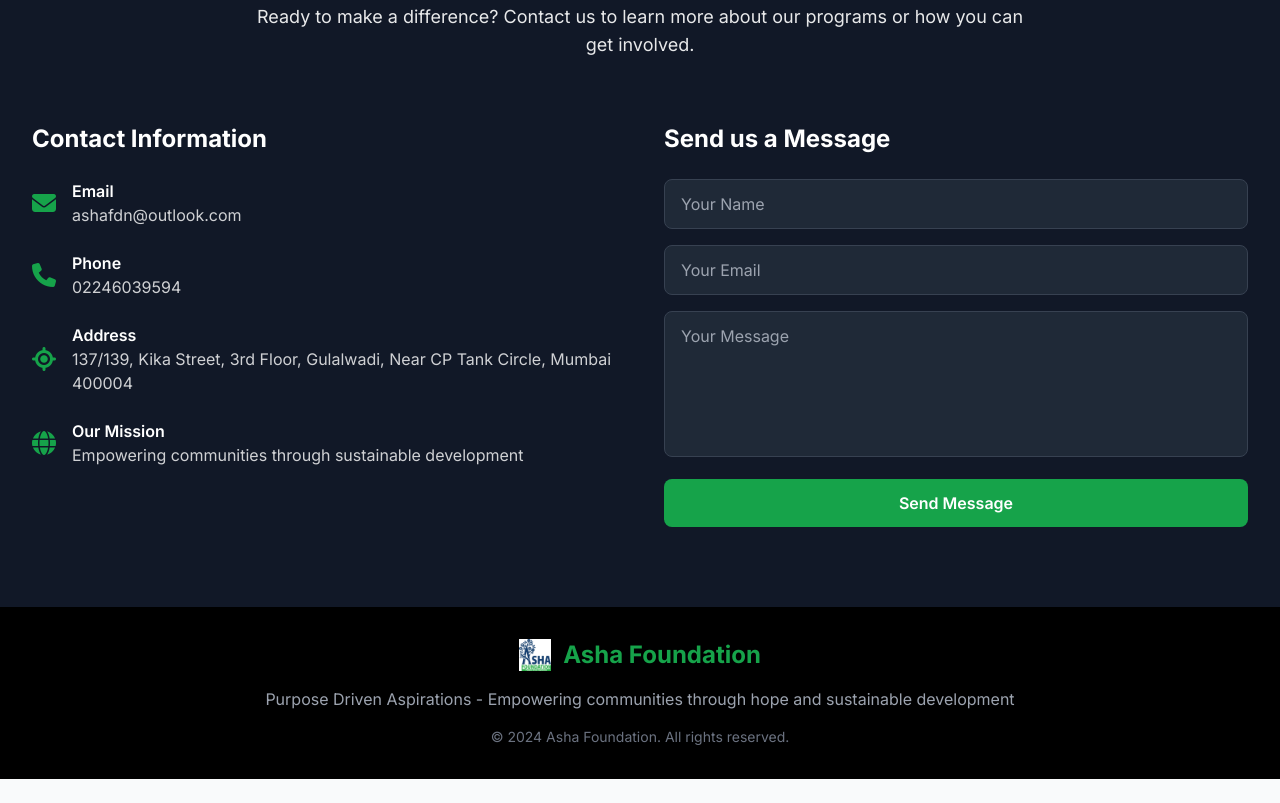
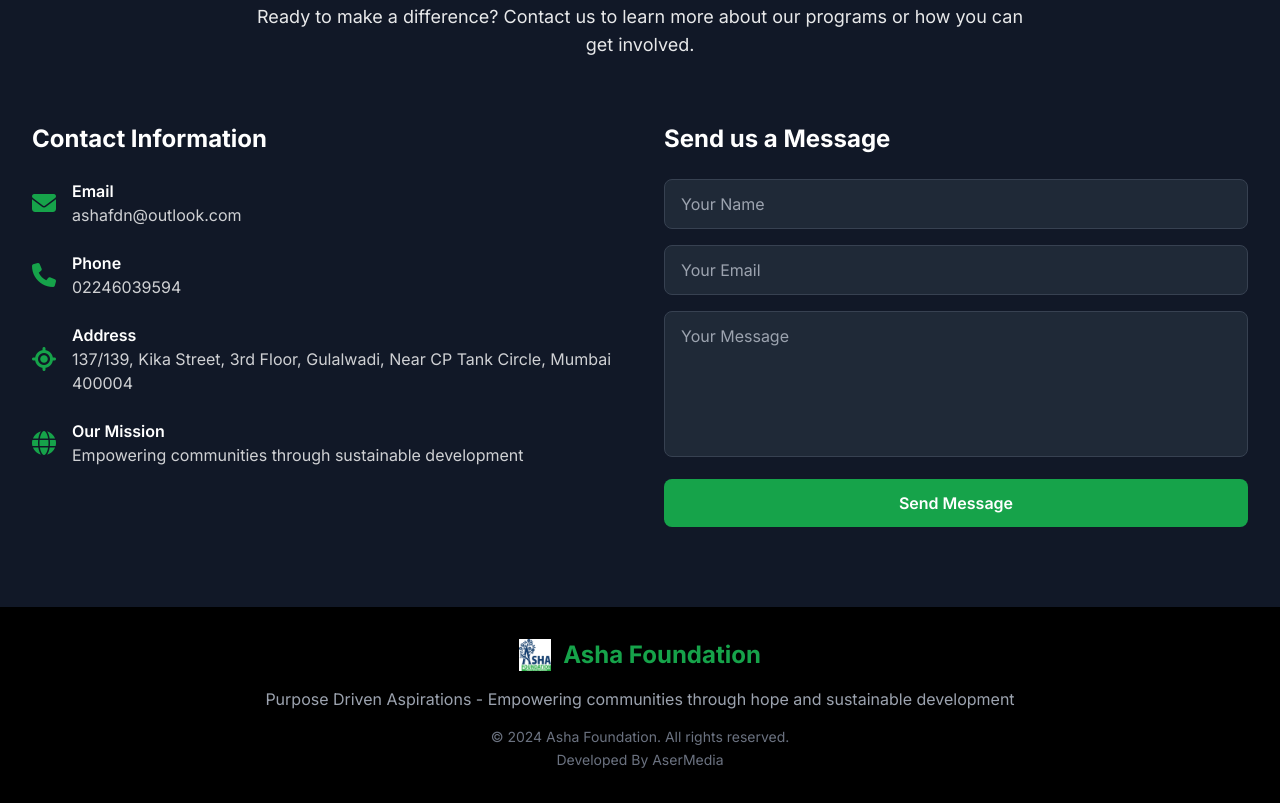
Before and after one commit to asermedia/asha-foundation, a plain HTML site: page index.html in a window 1280 px wide. Shown: the part 7101-7904 px from the top of the page. Before the commit the page ends 7880 px from the top, so only its background shows below. Drawn offline with nearby package versions, Linux system fonts and the light colour scheme.

Commit message:
Update index.html

```diff
--- a/index.html
+++ b/index.html
@@ -783,6 +783,7 @@ Mumbai 400004</p>
                 </div>
                 <p class="text-gray-400 mb-4">Purpose Driven Aspirations - Empowering communities through hope and sustainable development</p>
                 <p class="text-gray-500 text-sm">© 2024 Asha Foundation. All rights reserved.</p>
+                <a href="https://asermedia.github.io/Aser-Media" class="text-gray-500 text-sm">Developed By AserMedia</a>
             </div>
         </div>
     </footer>
```
